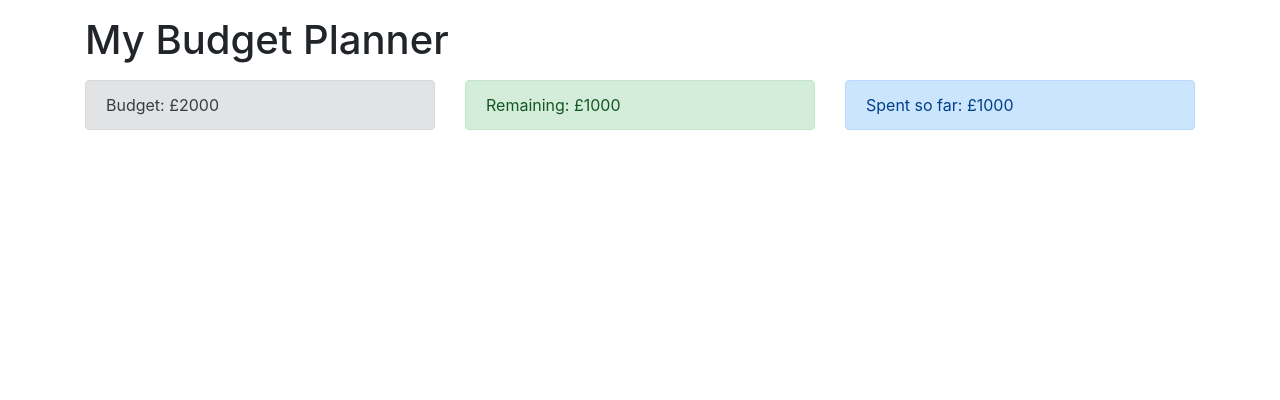
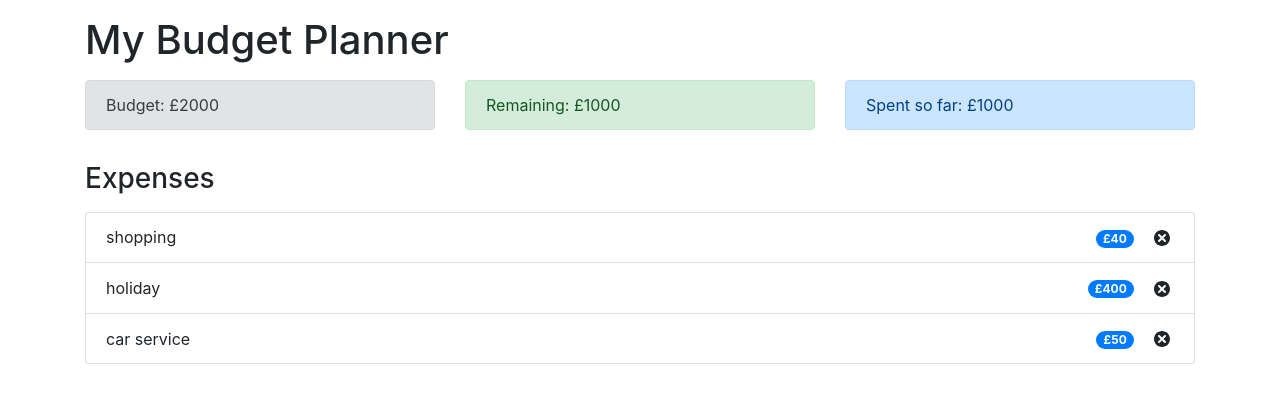
Before and after one commit to GhulamMustafaGM/budget-tracker-app, a React (Create React App) app: page / in a window 1280 px wide. Shown: the top 400 px of the page. Built offline with nearby package versions, Linux system fonts and the light colour scheme.

Commit message:
updated budget tracker app

```diff
--- a/src/App.js
+++ b/src/App.js
@@ -3,6 +3,7 @@
 import Budget from './components/Budget';
 import Remaining from './components/Remaining';
 import ExpenseTotal from './components/ExpenseTotal';
+import ExpenseList from './components/ExpenseList';
 
 const App = () => {
   return (
@@ -19,6 +20,12 @@
           <ExpenseTotal />
         </div>
       </div>
+      <h3 className='mt-3'>Expenses</h3>
+      <div className='row mt-3'>
+        <div className='col-sm'>
+          <ExpenseList />
+        </div>
+      </div>
     </div>
   );
 };
```
